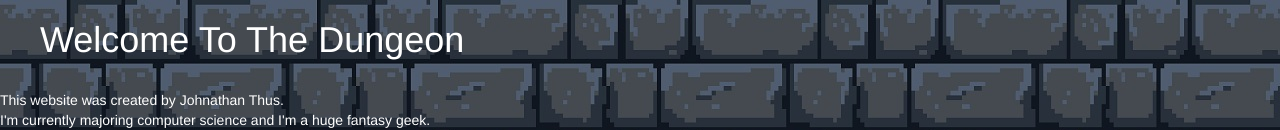
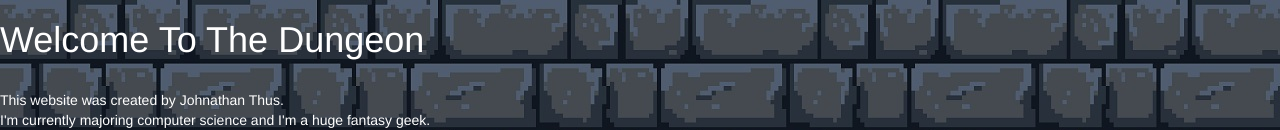
Before and after one commit to jthus/jthus.github.io, a plain HTML site: page index.html in a window 1280 px wide. Shown: the top 130 px of the page. Drawn offline with nearby package versions, Linux system fonts and the light colour scheme.

Commit message:
Add files via upload

```diff
--- a/index.html
+++ b/index.html
@@ -22,7 +22,7 @@
     <body background = "brickbackground.jpg">
 
 
-<ul><strong><h1 style="color:white;">Welcome To The Dungeon</h1></strong></ul><br>
+<strong><h1 style="color:white;">Welcome To The Dungeon</h1></strong><br>
 <p style="color:white;">This website was created by Johnathan Thus.<br> I'm currently majoring computer science and I'm a huge fantasy geek.</p>
 
 
```
